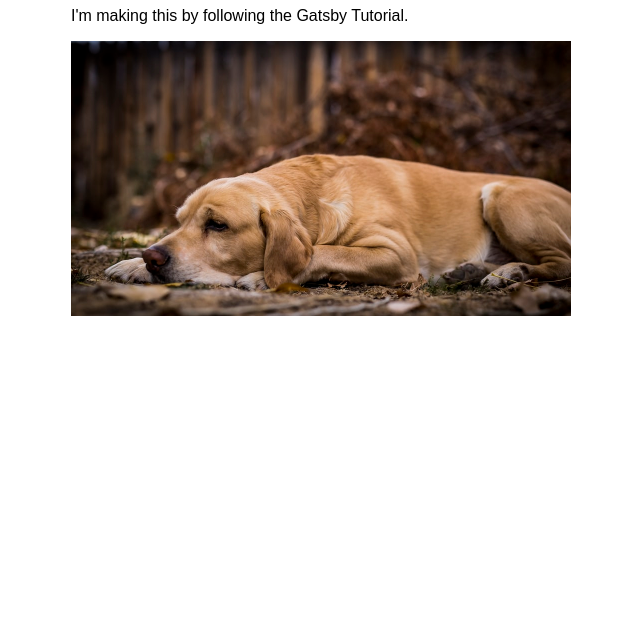
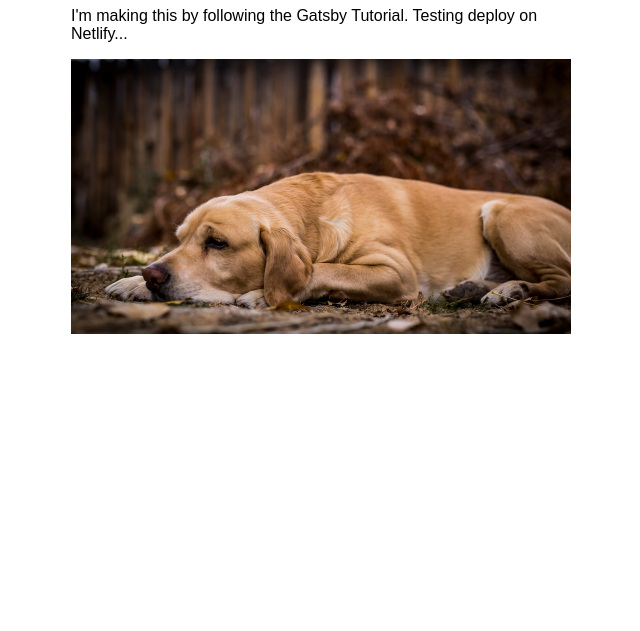
Before and after one commit to sitruong-tr7/eval-gatsby, a Gatsby site: page / in a window 1280 px wide. Shown: the part 169-800 px from the top of the page, without its empty margins (319-959 px from the left). Built offline with nearby package versions, Linux system fonts and the light colour scheme; Gatsby itself is replaced by a stand-in of ours.

Commit message:
test deploying netlify

```diff
--- a/src/pages/index.js
+++ b/src/pages/index.js
@@ -7,7 +7,10 @@ import { StaticImage } from "gatsby-plugin-image";
 const IndexPage = () => {
   return (
     <Layout pageTitle="Home Page">
-      <p>I'm making this by following the Gatsby Tutorial.</p>
+      <p>
+        I'm making this by following the Gatsby Tutorial. Testing deploy on
+        Netlify...
+      </p>
       <StaticImage
         alt="Clifford, a reddish-brown pitbull, dozing in a bean bag chair"
         src="../images/clifford.jpg"
```
